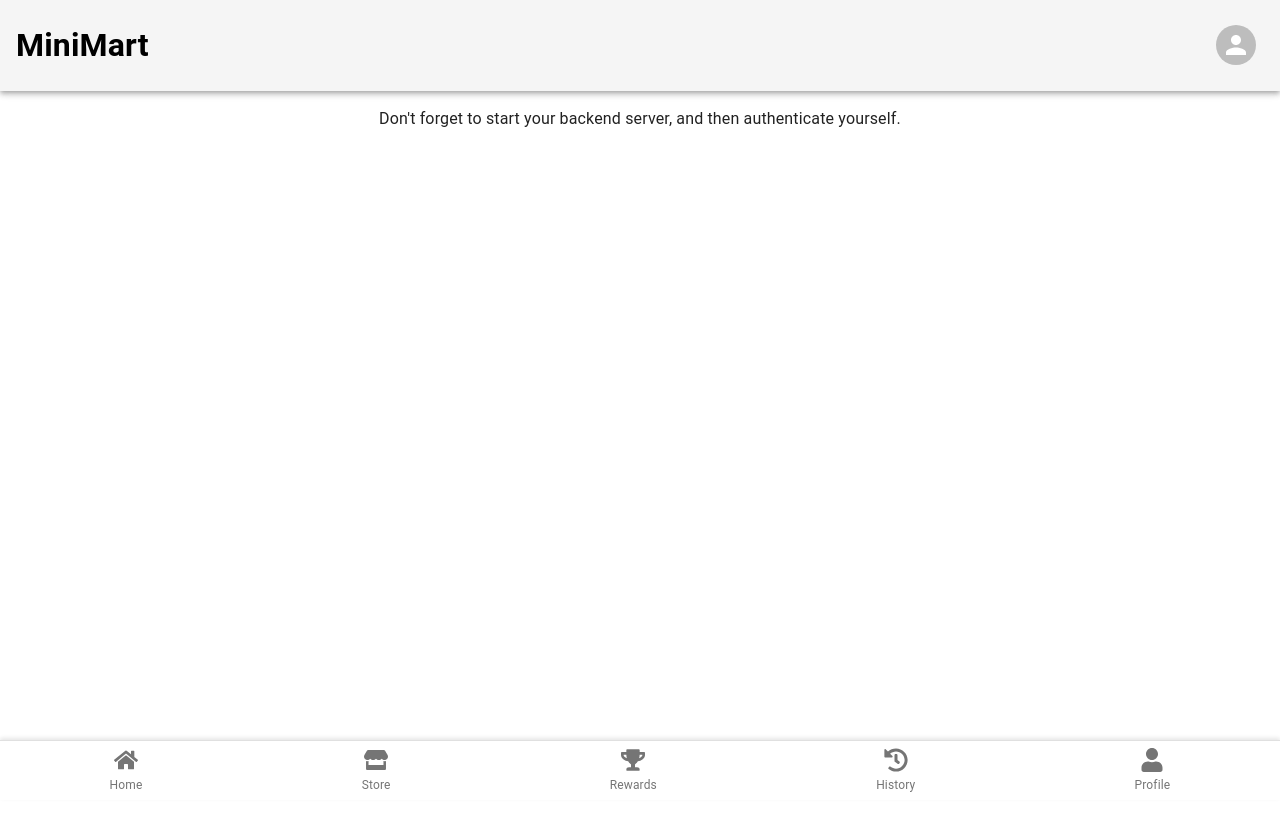
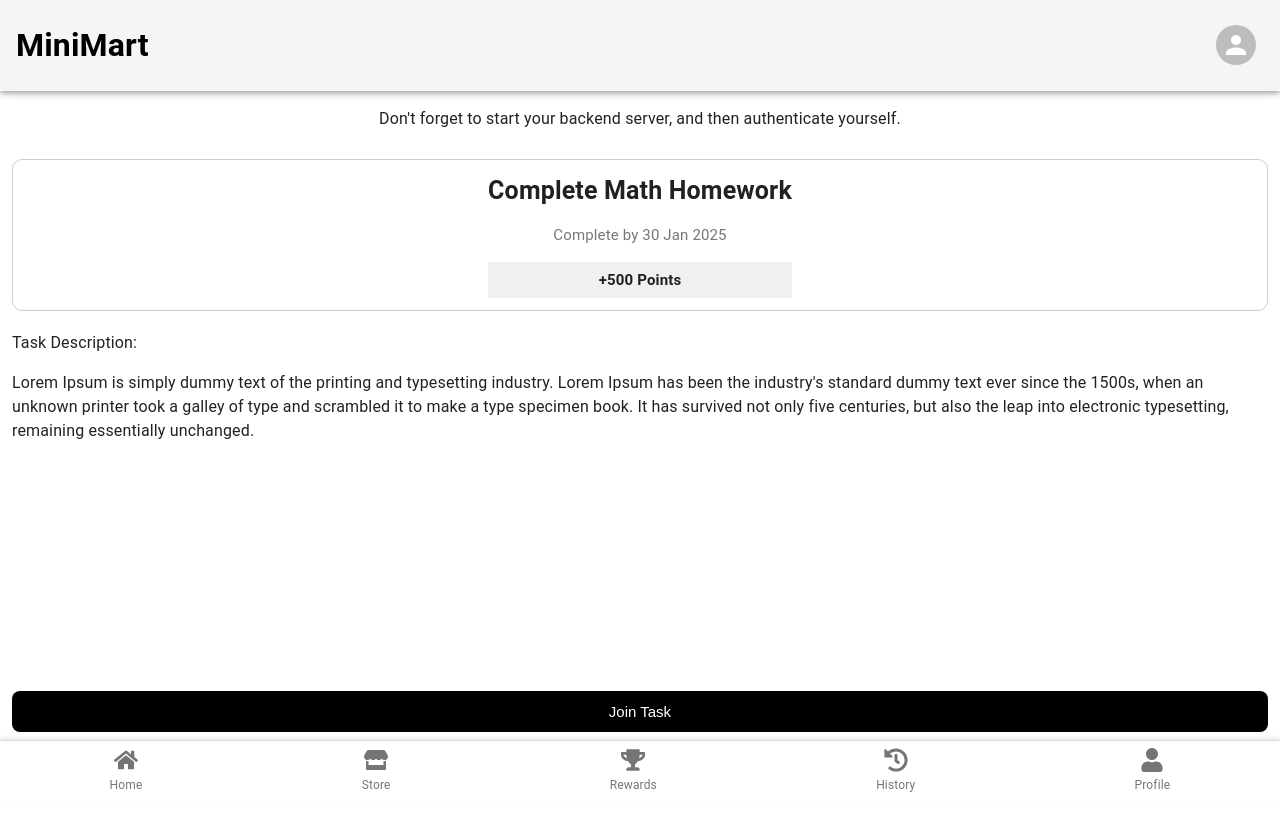
Before and after one commit to JingRonggg/Hack4Good, a React (Create React App) app in the folder client/: page /detailed-task in a window 1280 px wide. Shown: the top 830 px of the page. Before the commit the page ends 800 px from the top, so only its background shows below. Built offline with nearby package versions, Linux system fonts and the light colour scheme; no server answers.

Commit message:
detailed task to join page done

```diff
--- a/client/src/App.tsx
+++ b/client/src/App.tsx
@@ -10,6 +10,7 @@ import StorePage from "./pages/StorePage";
 import RewardsPage from "./pages/RewardsPage";
 import HistoryPage from "./pages/HistoryPage";
 import ProfilePage from "./pages/ProfilePage";
+import DetailedTaskPage from "./pages/DetailedTaskPage"
 
 const App = () => {
   return (
@@ -23,6 +24,7 @@ const App = () => {
         <Route path="/rewards" element={<RewardsPage />} />
         <Route path="/history" element={<HistoryPage />} />
         <Route path="/profile" element={<ProfilePage />} />
+        <Route path="/detailed-task" element={<DetailedTaskPage />} />
       </Routes>
       <Navbar />
     </div>
--- /dev/null
+++ b/client/src/components/Task/DetailedTask.tsx
@@ -0,0 +1,103 @@
+import React from "react";
+import { CSSProperties } from "react";
+
+const DetailedTask = () => {
+    return (
+        <div style={styles.pageContainer}>
+            <div style={styles.scrollableContent}>
+                <div style={styles.card}>
+                    <div style={styles.content}>
+                        <text style={styles.title}>Complete Math Homework</text>
+                        <p style={styles.subtitle}>Complete by 30 Jan 2025</p>
+                        <div style={styles.reward}>
+                            <span style={styles.points}>+500 Points</span>
+                        </div>
+                    </div>
+                </div>
+                <div style={styles.descriptionContainer}>
+                    <p>Task Description:</p>
+                    <p>
+                        Lorem Ipsum is simply dummy text of the printing and typesetting
+                        industry. Lorem Ipsum has been the industry's standard dummy
+                        text ever since the 1500s, when an unknown printer took a galley
+                        of type and scrambled it to make a type specimen book. It has
+                        survived not only five centuries, but also the leap into
+                        electronic typesetting, remaining essentially unchanged.
+                    </p>
+                </div>
+            </div>
+            <div style={styles.fixedButtonContainer}>
+                <button style={styles.button}>Join Task</button>
+            </div>
+        </div>
+    );
+};
+
+const styles: { [key: string]: CSSProperties } = {
+    pageContainer: {
+        display: "flex",
+        flexDirection: "column",
+        height: "100vh",
+    },
+    scrollableContent: {
+        flex: 1,
+        overflowY: "auto",
+        padding: "12px",
+    },
+    card: {
+        border: "1px solid #ccc",
+        borderRadius: "10px",
+        padding: "12px",
+        display: "flex",
+        justifyContent: "center",
+        alignItems: "center",
+        backgroundColor: "#fff",
+        marginBottom: "20px",
+        textAlign: "center",
+    },
+    content: {
+        display: "flex",
+        flexDirection: "column" as "column",
+    },
+    title: {
+        fontSize: "25px",
+        fontWeight: "bold",
+    },
+    subtitle: {
+        fontSize: "15px",
+        color: "#777",
+    },
+    reward: {
+        backgroundColor: "#f0f0f0",
+        padding: "6px 12px",
+        alignItems: "center",
+    },
+    points: {
+        fontSize: "15px",
+        fontWeight: "bold",
+    },
+    fixedButtonContainer: {
+        position: "fixed",
+        bottom: "56px",
+        left: 0,
+        right: 0,
+        padding: "12px",
+        backgroundColor: "#fff",
+        zIndex: 10,
+    },
+    button: {
+        backgroundColor: "black",
+        color: "white",
+        padding: "12px 16px",
+        borderRadius: "8px",
+        cursor: "pointer",
+        border: "none",
+        fontSize: "15px",
+        width: "100%",
+    },
+    descriptionContainer: {
+        marginTop: "20px",
+    },
+};
+
+export default DetailedTask;
--- a/client/src/components/Task/TaskCard.tsx
+++ b/client/src/components/Task/TaskCard.tsx
@@ -1,6 +1,12 @@
 import React from "react";
+import { useNavigate } from "react-router";
 
 const TaskCard = () => {
+  const navigate = useNavigate();
+
+  function handleClick() {
+    navigate("/detailed-task");
+  }
   return (
     <div style={styles.card}>
       <div style={styles.content}>
@@ -10,11 +16,10 @@ const TaskCard = () => {
           <span style={styles.points}>+500 Points</span>
         </div>
       </div>
-        <button style={styles.button}>More Info</button>
+      <button onClick={handleClick} style={styles.button}>More Info</button>
     </div>
   );
 };
-
 
 const styles = {
     card: {
--- /dev/null
+++ b/client/src/pages/DetailedTaskPage.tsx
@@ -0,0 +1,12 @@
+import React from "react";
+import DetailedTask from "../components/Task/DetailedTask";
+
+const DetailedTaskPage: React.FC = () => {
+    return (
+        <div>
+            <DetailedTask />
+        </div>
+    );
+}
+
+export default DetailedTaskPage;
```
Lines whose indentation alone changed are shown as unchanged.
